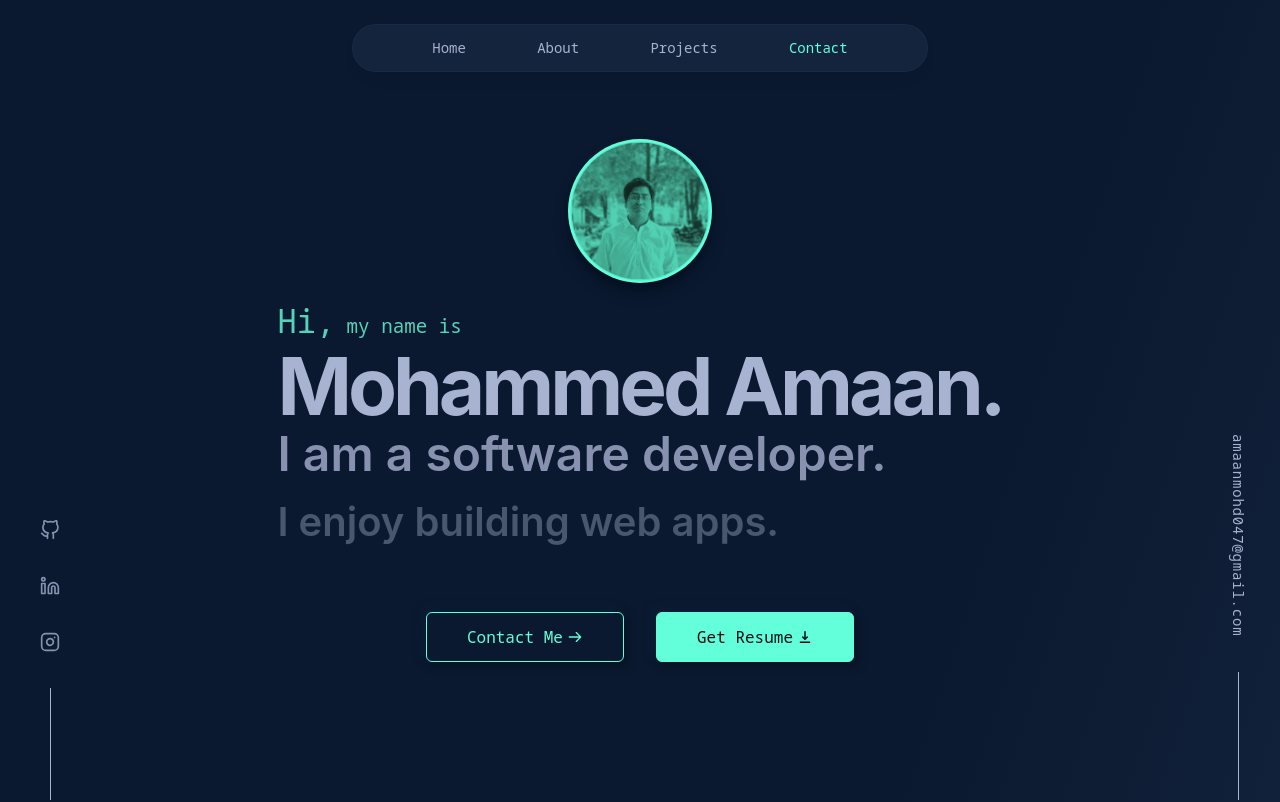
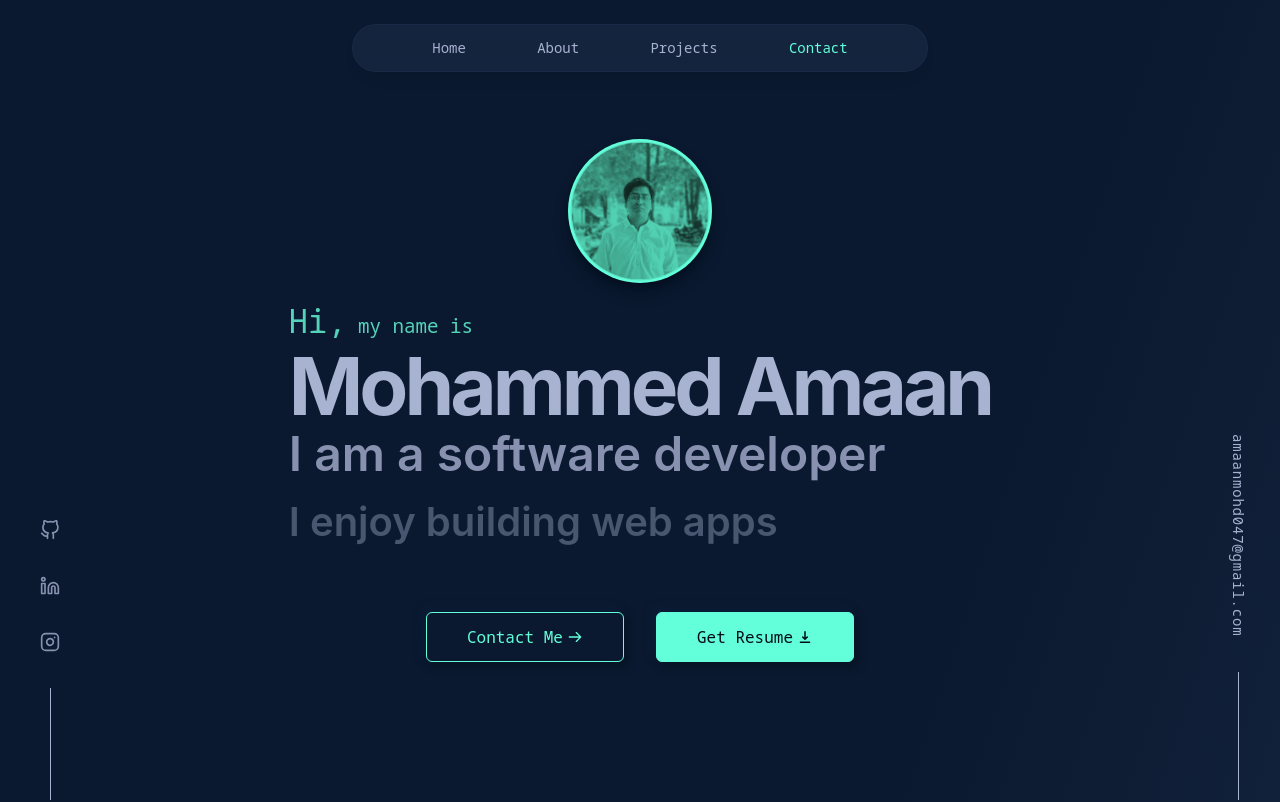
Before and after one commit to amaanmohd047/personal-portfolio, a React (Vite) app: page / in a window 1280 px wide. Shown: the top 802 px of the page. Built offline with nearby package versions, Linux system fonts and the light colour scheme.

Commit message:
Update Home.tsx

```diff
--- a/src/components/Home/Home.tsx
+++ b/src/components/Home/Home.tsx
@@ -45,13 +45,13 @@ const Home: React.FC<{ contactRef: React.RefObject<HTMLDivElement> }> = (
         </h1>
         <h1 className="py-1 max-[360px]:text-[1.7rem] md:py-3 lg:py-5 lg:text-[5rem] md:text-[3.8rem] text-[2rem] font-bold tracking-tighter	text-slate-light">
           {" "}
-          Mohammed Amaan.
+          Mohammed Amaan
         </h1>
         <h2 className="sm:py-3 lg:py-5 md:text-[3rem] max-[360px]:text-[1.5rem] font-semibold text-slate-regular">
-          I am a software developer.
+          I am a software developer
         </h2>{" "}
-        <h3 className="py-1 md:py-3 lg:py-5 md:text-[2.5rem] text-slate-dark font-semibold max-[360]:text-[1.35rem]">
-          I enjoy building web apps.
+        <h3 className="py-1 md:py-3 leading-1 lg:py-5 md:text-[2.5rem] text-slate-dark font-semibold max-[360]:text-[1.35rem]">
+          I enjoy building web apps
         </h3>
       </motion.div>
       <ButtonGroup contactRef={contactRef.contactRef} />
```
